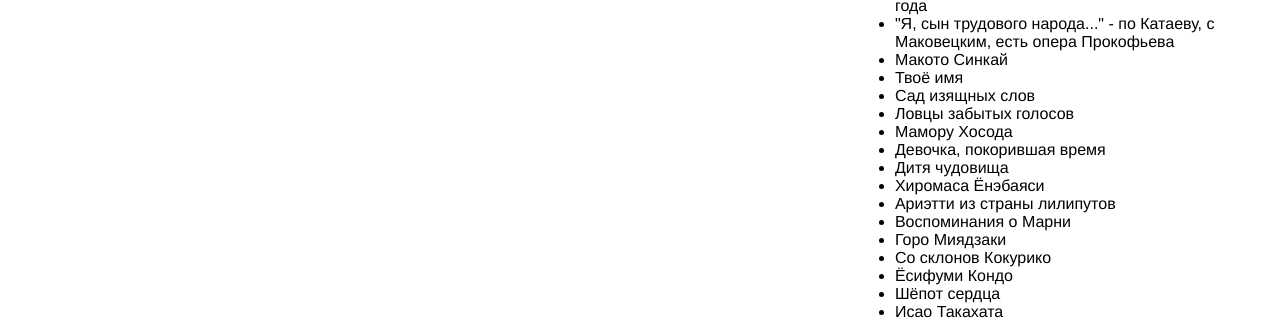
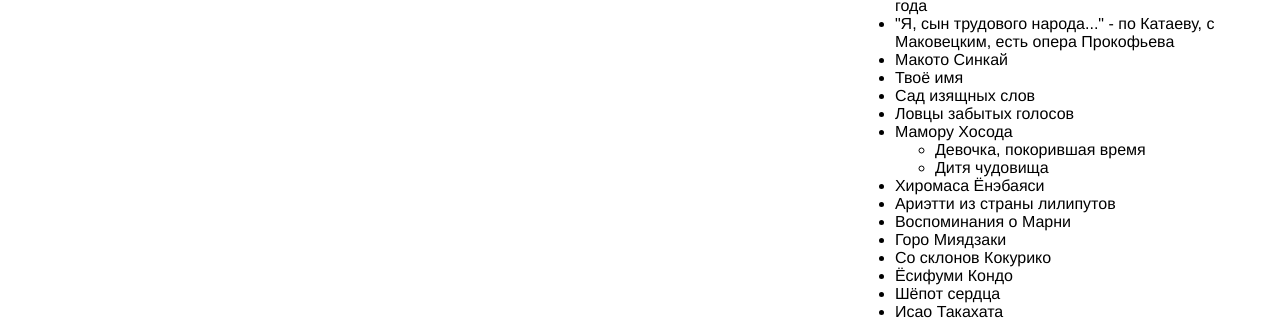
Before and after one commit to hinterlistig/hinterlistig.github.io, a Jekyll site: the page built from index.html, in a window 1280 px wide. Shown: the part 771-1093 px from the top of the page. Built offline with Jekyll 4.4.1, drawn with Linux system fonts in a browser that asks for light colours.

Commit message:
Update index.html

```diff
--- a/index.html
+++ b/index.html
@@ -65,9 +65,12 @@
 				<li>Твоё имя</li>
 				<li>Сад изящных слов</li>
 				<li>Ловцы забытых голосов</li>
-				<li>Мамору Хосода</li>
-				<li>Девочка, покорившая время</li>
-				<li>Дитя чудовища</li>
+				<li>Мамору Хосода
+				<ul>
+					<li>Девочка, покорившая время</li>
+					<li>Дитя чудовища</li>
+				</ul>
+				</li>
 				<li>Хиромаса Ёнэбаяси</li>
 				<li>Ариэтти из страны лилипутов</li>
 				<li>Воспоминания о Марни</li>
```
